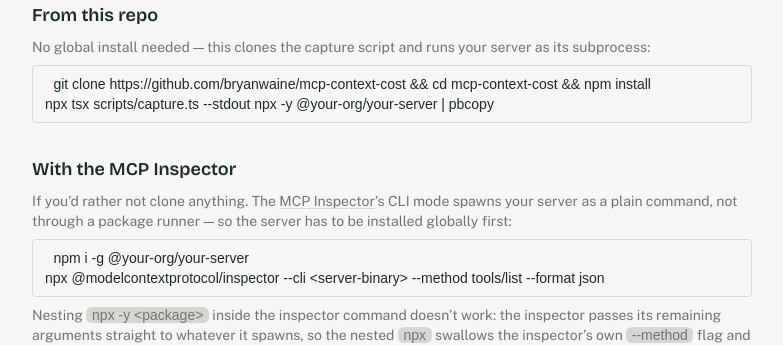
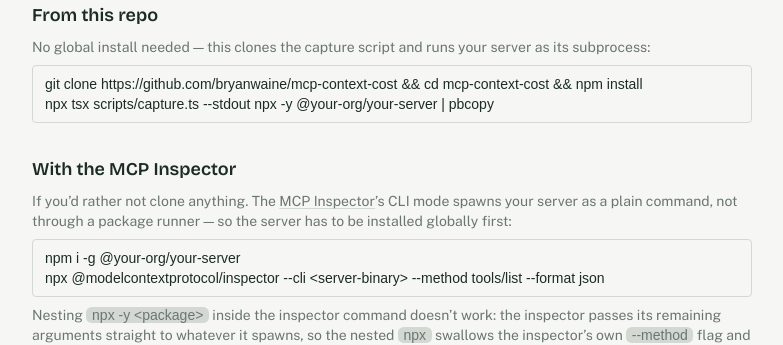
Before and after one commit to bryanwaine/mcp-context-cost, a Next.js app in the folder apps/web/: page /paste in a window 1280 px wide. Shown: the part 338-683 px from the top of the page, without its empty margins (248-1031 px from the left). Built offline with nearby package versions, Linux system fonts and the light colour scheme; a web font is replaced by a local one.

Commit message:
web: fix styling on paste page

```diff
--- a/apps/web/app/globals.css
+++ b/apps/web/app/globals.css
@@ -60,6 +60,6 @@
 
 pre > code {
   background-color: transparent;
-  padding: 0.4em 0.6em;
+  padding: 0;
   border-radius: 0.4em;
 }
```
Also changed, not shown: apps/web/app/paste/page.tsx (+4 -4 lines).
